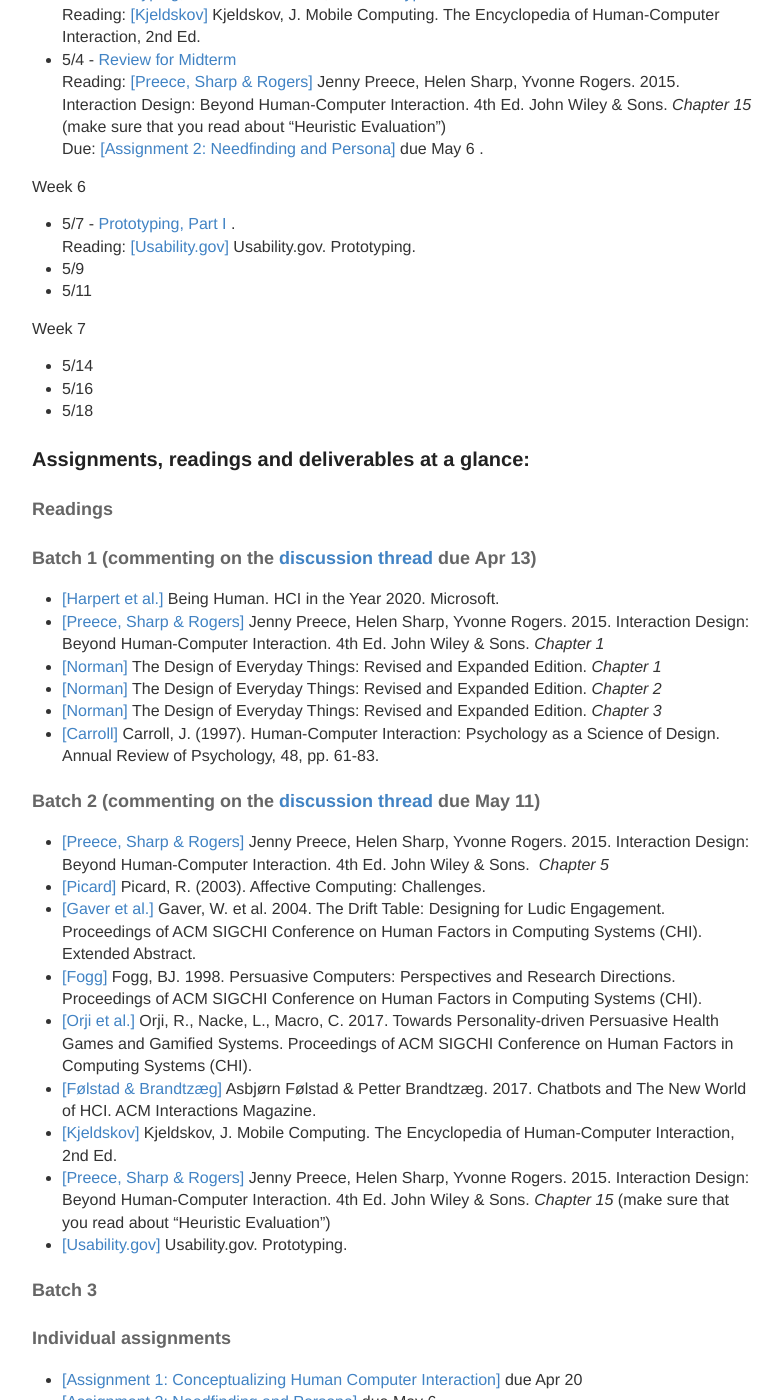
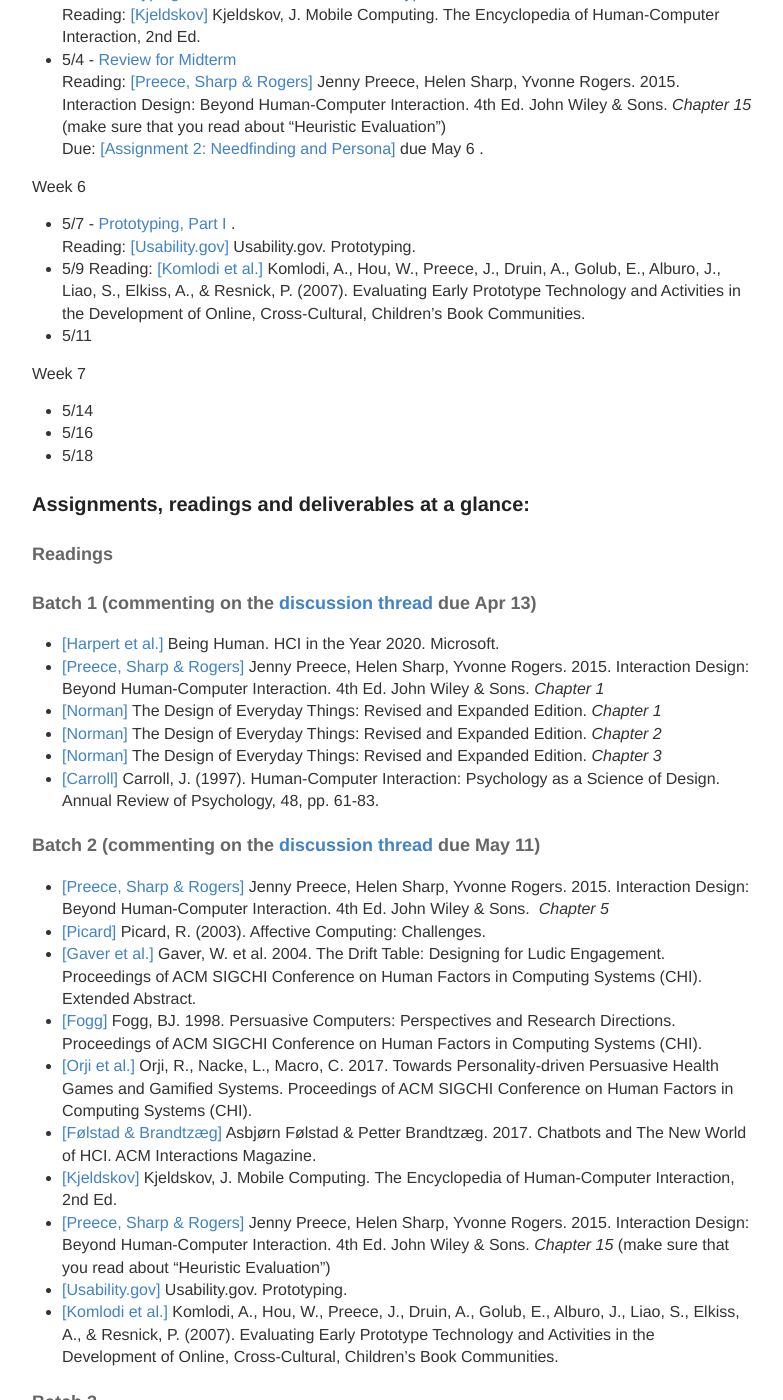
Before and after one commit to hciwang/hciwang.github.io, a Jekyll site: the page built from _posts/2018-3-25-lectures.md, in a window 1280 px wide and 1400 px high, scrolled down 1724 px. Shown: the whole window, without its empty margins (248-1031 px from the left). Built offline with Jekyll 4.4.1, drawn with Linux system fonts in a browser that asks for light colours.

Commit message:
Update 2018-3-25-lectures.md

```diff
--- a/_posts/2018-3-25-lectures.md
+++ b/_posts/2018-3-25-lectures.md
@@ -60,6 +60,7 @@
 - 5/7 - [Prototyping, Part I](https://canvas.ucdavis.edu/courses/225630/files?preview=3491453) .
 Reading: [[Usability.gov]](https://www.usability.gov/how-to-and-tools/methods/prototyping.html) Usability.gov. Prototyping.
 - 5/9
+Reading: [[Komlodi et al.]](http://www.id-book.com/downloads/casestudy_14point2.pdf) Komlodi, A., Hou, W., Preece, J., Druin, A., Golub, E., Alburo, J., Liao, S., Elkiss, A., & Resnick, P. (2007). Evaluating Early Prototype Technology and Activities in the Development of Online, Cross-Cultural, Children's Book Communities.
 - 5/11
 
 Week 7
@@ -89,6 +90,7 @@
 - [[Kjeldskov]](https://www.interaction-design.org/literature/book/the-encyclopedia-of-human-computer-interaction-2nd-ed/mobile-computing) Kjeldskov, J. Mobile Computing. The Encyclopedia of Human-Computer Interaction, 2nd Ed.
 - [[Preece, Sharp & Rogers]](http://www.id-book.com/) Jenny Preece, Helen Sharp, Yvonne Rogers. 2015. Interaction Design: Beyond Human-Computer Interaction. 4th Ed. John Wiley & Sons.  *Chapter 15* (make sure that you read about "Heuristic Evaluation")
 - [[Usability.gov]](https://www.usability.gov/how-to-and-tools/methods/prototyping.html) Usability.gov. Prototyping.
+- [[Komlodi et al.]](http://www.id-book.com/downloads/casestudy_14point2.pdf) Komlodi, A., Hou, W., Preece, J., Druin, A., Golub, E., Alburo, J., Liao, S., Elkiss, A., & Resnick, P. (2007). Evaluating Early Prototype Technology and Activities in the Development of Online, Cross-Cultural, Children's Book Communities.
 
 
 
```
